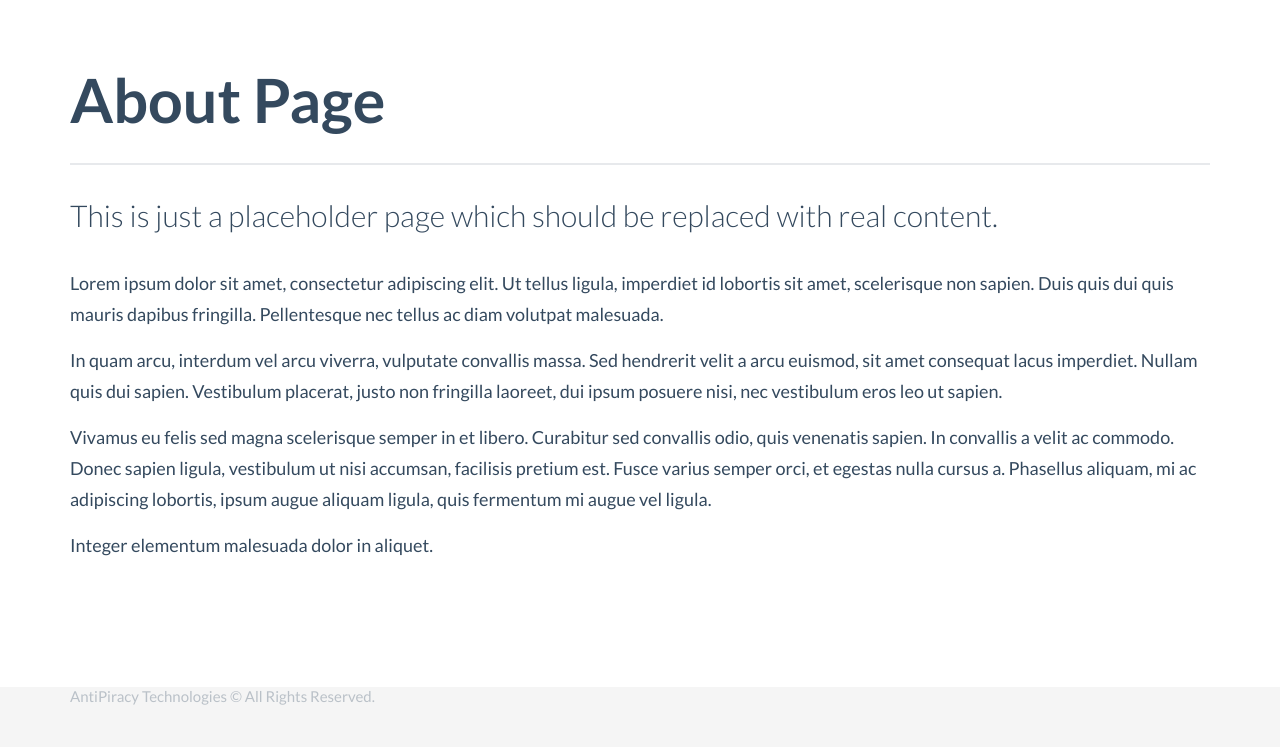
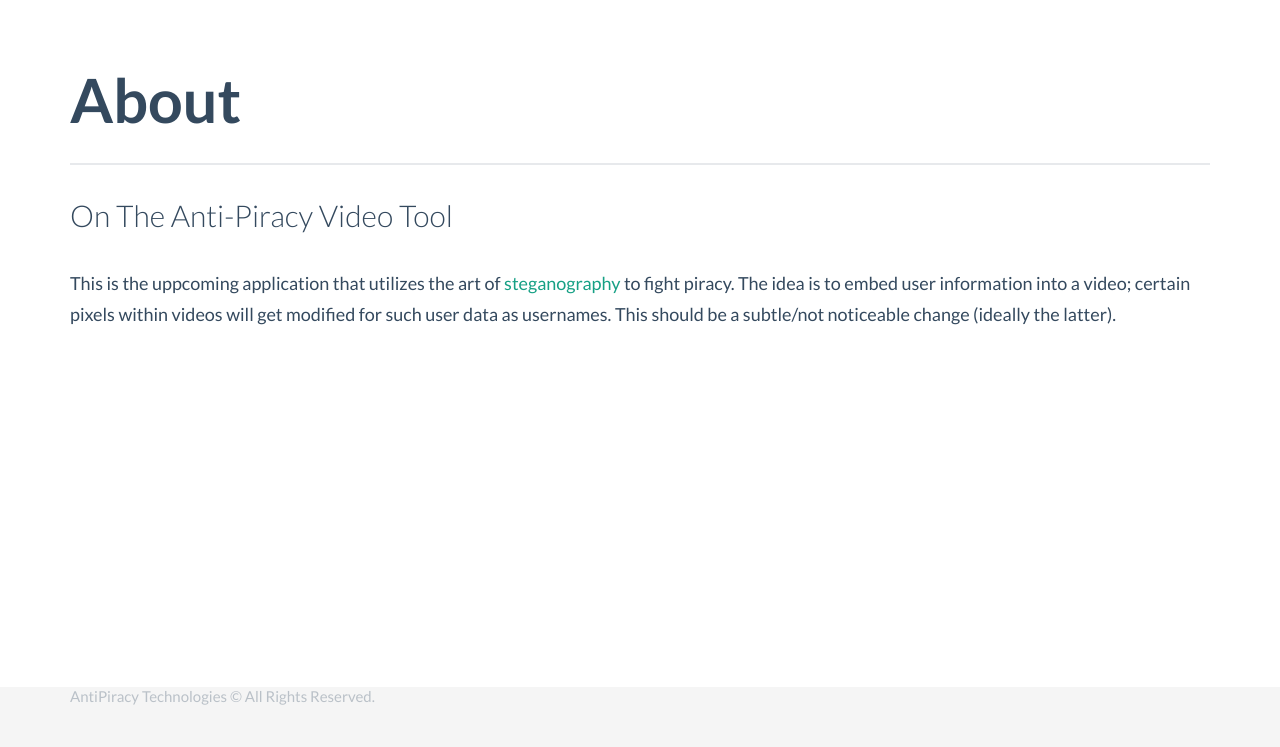
Before and after one commit to tcyrus-hackathon/scurvy, a Flask app: page /about in a window 1280 px wide. Shown: the part 53-800 px from the top of the page. Run offline with Flask 2, Linux system fonts and the light colour scheme; some libraries are stand-ins or nearby versions.

Commit message:
Added more real information to about page
Some spacing has been changed, as well.

```diff
--- a/movpython.py
+++ b/movpython.py
@@ -12,9 +12,6 @@ clip = VideoFileClip("Her.mp4").subclip(55.99,56.05)
 # New Clip, ready to be modified
 frame = clip.save_frame("frame.png")
 
-
-
-
 newMov = CompositeVideoClip([orignal, frame])
 # Write the result to a file (many options available !)
 newMov.write_videofile("NewVideo.mp4")
--- a/templates/pages/about.html
+++ b/templates/pages/about.html
@@ -3,12 +3,9 @@
 {% block content %}
 
 <div class="page-header">
-  <h1>About Page</h1>
+  <h1>About</h1>
 </div>
-<p class="lead">This is just a placeholder page which should be replaced with real content.</p>
-<p>Lorem ipsum dolor sit amet, consectetur adipiscing elit. Ut tellus ligula, imperdiet id lobortis sit amet, scelerisque non sapien. Duis quis dui quis mauris dapibus fringilla. Pellentesque nec tellus ac diam volutpat malesuada.</p>
-<p>In quam arcu, interdum vel arcu viverra, vulputate convallis massa. Sed hendrerit velit a arcu euismod, sit amet consequat lacus imperdiet. Nullam quis dui sapien. Vestibulum placerat, justo non fringilla laoreet, dui ipsum posuere nisi, nec vestibulum eros leo ut sapien.</p>
-<p>Vivamus eu felis sed magna scelerisque semper in et libero. Curabitur sed convallis odio, quis venenatis sapien. In convallis a velit ac commodo. Donec sapien ligula, vestibulum ut nisi accumsan, facilisis pretium est. Fusce varius semper orci, et egestas nulla cursus a. Phasellus aliquam, mi ac adipiscing lobortis, ipsum augue aliquam ligula, quis fermentum mi augue vel ligula.</p>
-<p>Integer elementum malesuada dolor in aliquet.</p>
+<p class="lead">On The Anti-Piracy Video Tool</p>
+<p>This is the uppcoming application that utilizes the art of <a href="https://en.wikipedia.org/wiki/Steganography">steganography</a> to fight piracy. The idea is to embed user information into a video; certain pixels within videos will get modified for such user data as usernames. This should be a subtle/not noticeable change (ideally the latter).</p>
 
 {% endblock %}
```
